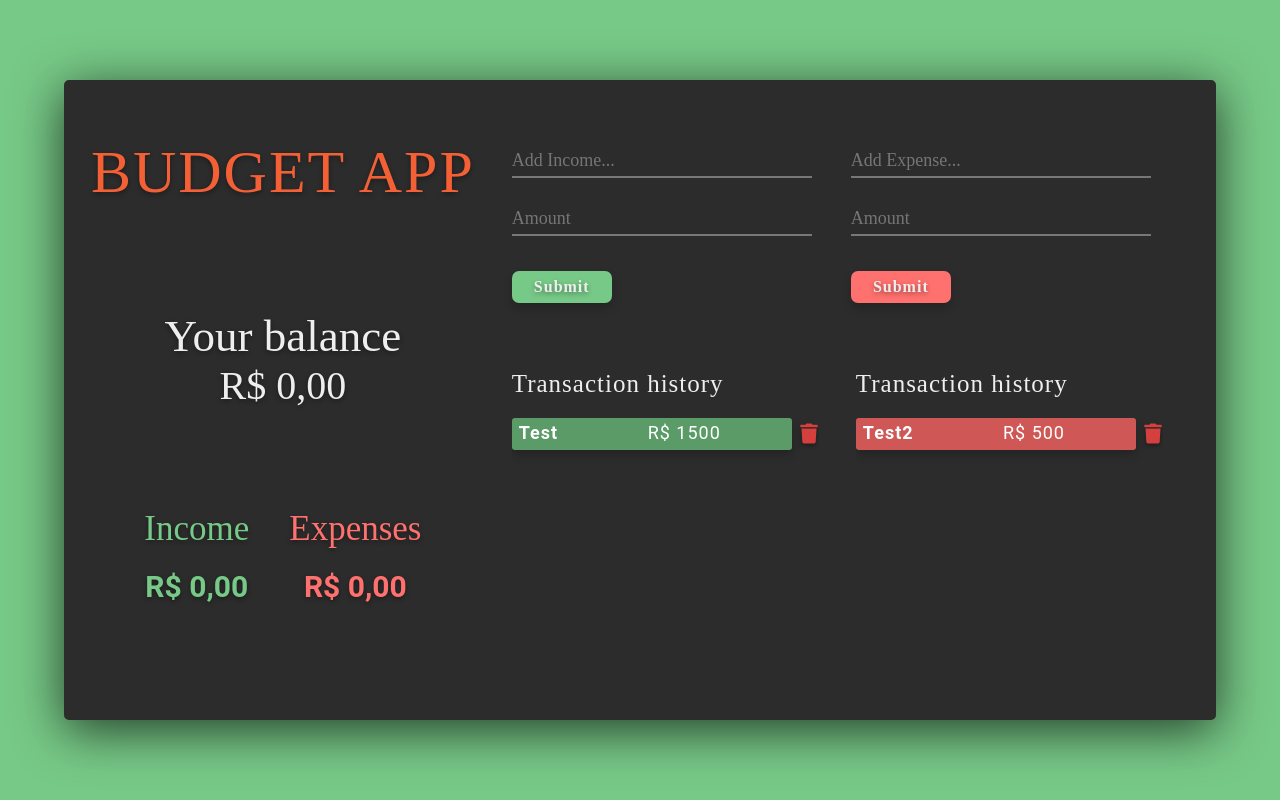
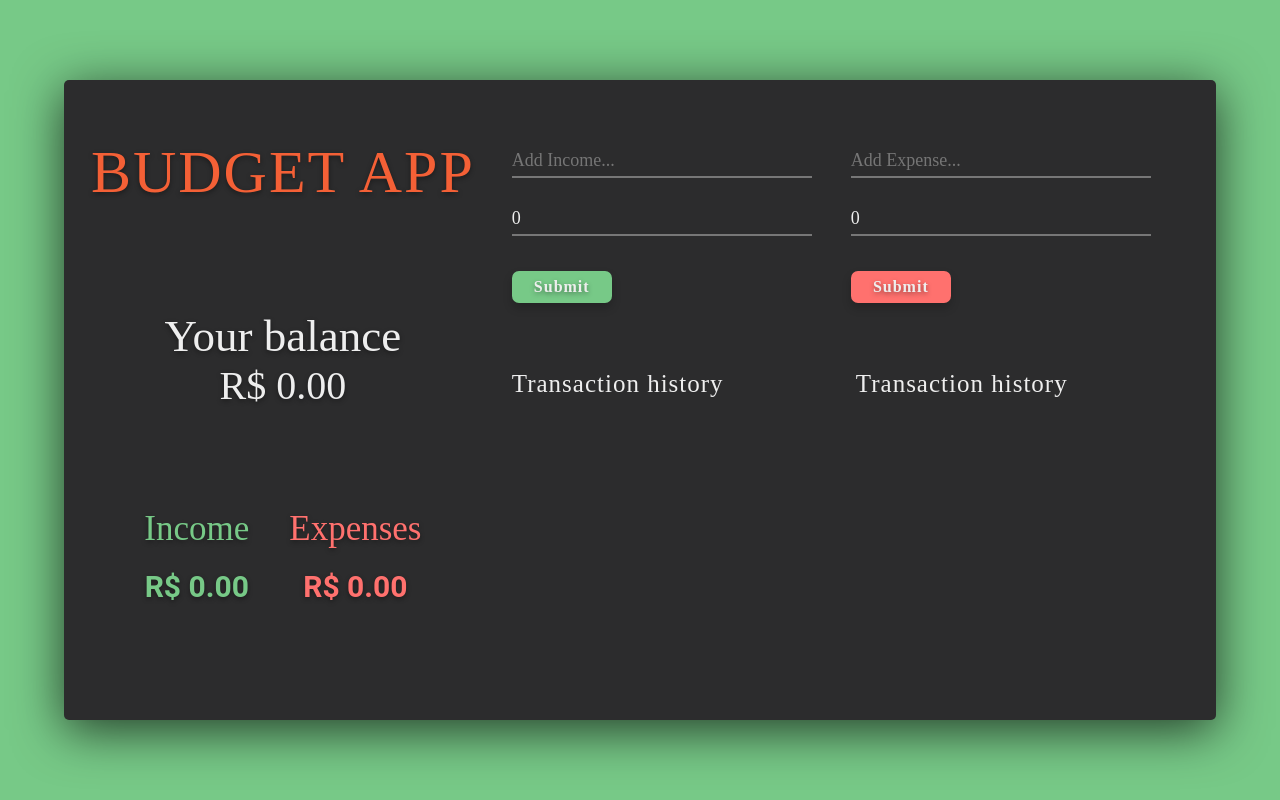
Before and after one commit to Hilderlan/budget, a React (Create React App) app: page / in a window 1280 px wide. Built offline with nearby package versions, Linux system fonts and the light colour scheme; the HTML template or start-up script is replaced by a standard one.

Commit message:
Budget app finished!

```diff
--- a/src/components/AddTransaction/index.js
+++ b/src/components/AddTransaction/index.js
@@ -3,18 +3,17 @@ import {GlobalContext} from '../../context/GlobalState';
 import {v4 as uuidV4} from 'uuid'
 import {Form, InputGroupIncome, InputGroupExpense, Input, InputSubmit} from './styles';
 
-const AddTransaction = () => {
-  const [income, setIncome] = useState({
+const INITIAL_VALUES = {
   text: '',
   amount: 0
-  });
+}
+
+const AddTransaction = () => {
+  const [income, setIncome] = useState(INITIAL_VALUES);
 
   const {addIncome, addExpense} = useContext(GlobalContext);
 
-  const [expense, setExpense] = useState({
-    text: '',
-    amount: 0
-  });
+  const [expense, setExpense] = useState(INITIAL_VALUES);
 
   const handleChangeIncome = (e) => {
     setIncome({...income, [e.target.name]: e.target.value});
@@ -27,6 +26,7 @@ const AddTransaction = () => {
   const handleSubmitIncome = e => {
     e.preventDefault();
 
+    if(income.text.trim() && income.amount > 0) {
       const newIncomeTransaction = {
         id: uuidV4(),
         text: income.text,
@@ -34,11 +34,14 @@ const AddTransaction = () => {
       }
 
       addIncome(newIncomeTransaction);
+      setIncome(INITIAL_VALUES);
+    }
   }
 
   const handleSubmitExpense = e => {
     e.preventDefault();
 
+    if(expense.text.trim() && expense.amount > 0) {
       const newExpenseTransaction = {
         id: uuidV4(),
         text: expense.text,
@@ -46,22 +49,24 @@ const AddTransaction = () => {
       }
 
       addExpense(newExpenseTransaction);
+      setExpense(INITIAL_VALUES);
+    }
   }
 
   return (
     <>
       <Form onSubmit={handleSubmitIncome}>
         <InputGroupIncome>
-          <Input type="text" name="text" placeholder="Add Income..." autoComplete="off" onChange={handleChangeIncome} />
-          <Input type="number" name="amount" placeholder="Amount" autoComplete="off" onChange={handleChangeIncome} />
+          <Input type="text" name="text" value={income.text} placeholder="Add Income..." autoComplete="off" onChange={handleChangeIncome} />
+          <Input type="number" name="amount" value={income.amount} placeholder="Amount" autoComplete="off" onChange={handleChangeIncome} />
           <InputSubmit income />
         </InputGroupIncome>
       </Form>
 
       <Form onSubmit={handleSubmitExpense}>
         <InputGroupExpense>
-          <Input type="text" name="text" placeholder="Add Expense..." autoComplete="off" onChange={handleChangeExpense} />
-          <Input type="number" name="amount" placeholder="Amount" autoComplete="off" onChange={handleChangeExpense} />
+          <Input type="text" name="text" value={expense.text} placeholder="Add Expense..." autoComplete="off" onChange={handleChangeExpense} />
+          <Input type="number" name="amount" value={expense.amount} placeholder="Amount" autoComplete="off" onChange={handleChangeExpense} />
           <InputSubmit />
         </InputGroupExpense>
       </Form>
--- a/src/components/Balance/index.js
+++ b/src/components/Balance/index.js
@@ -1,21 +1,30 @@
-import React from 'react';
+import React, {useContext} from 'react';
+import {GlobalContext} from '../../context/GlobalState';
 import {BalanceWrapper, IncomeExpense, Plus, Minus} from './styles';
 
 const Balance = () => {
+  const {incomeTransactions, expenseTransactions} = useContext(GlobalContext);
+
+  const incomeList = incomeTransactions.map(transaction => transaction.amount);
+  const expenseList = expenseTransactions.map(transaction => transaction.amount);
+
+  const incomeAmount = incomeList.reduce((acc, item) => (acc += item), 0).toFixed(2)
+  const expenseAmount = expenseList.reduce((acc, item) => (acc += item), 0).toFixed(2)
+
   return (
     <BalanceWrapper>
       <h2>Your balance</h2>
-      <h3>R$ 0,00</h3>
+      <h3>R$ {(incomeAmount - expenseAmount).toFixed(2)}</h3>
 
       <IncomeExpense>
         <Plus>
           <h3>Income</h3>
-          <p>R$ 0,00</p>
+          <p>R$ {incomeAmount}</p>
         </Plus>
 
         <Minus>
           <h3>Expenses</h3>
-          <p>R$ 0,00</p>
+          <p>R$ {expenseAmount}</p>
         </Minus>
       </IncomeExpense>
     </BalanceWrapper>
--- a/src/context/GlobalState.js
+++ b/src/context/GlobalState.js
@@ -1,19 +1,20 @@
-import React, {createContext, useReducer} from 'react';
+import React, {createContext, useReducer, useEffect} from 'react';
 import AppReducer from './AppReducer';
 
 const INITIAL_STATE = {
-  incomeTransactions: [
-    {id: 1, text: 'Test', amount: 1500}
-  ],
-  expenseTransactions: [
-    {id: 1, text: 'Test2', amount: 500}
-  ],
+  incomeTransactions: JSON.parse(localStorage.getItem('incomeTransactions')) || [],
+  expenseTransactions: JSON.parse(localStorage.getItem('expenseTransactions')) || [],
 };
 
 export const GlobalContext = createContext(INITIAL_STATE);
 
 export const GlobalContextProvider = ({children}) => {
   const [state, dispatch] = useReducer(AppReducer, INITIAL_STATE);
+
+  useEffect(() => {
+    localStorage.setItem('incomeTransactions', JSON.stringify(state.incomeTransactions));
+    localStorage.setItem('expenseTransactions', JSON.stringify(state.expenseTransactions));
+  }, [state]);
 
   const addIncome = (income) => {
     dispatch({
```
Lines whose indentation alone changed are shown as unchanged.
